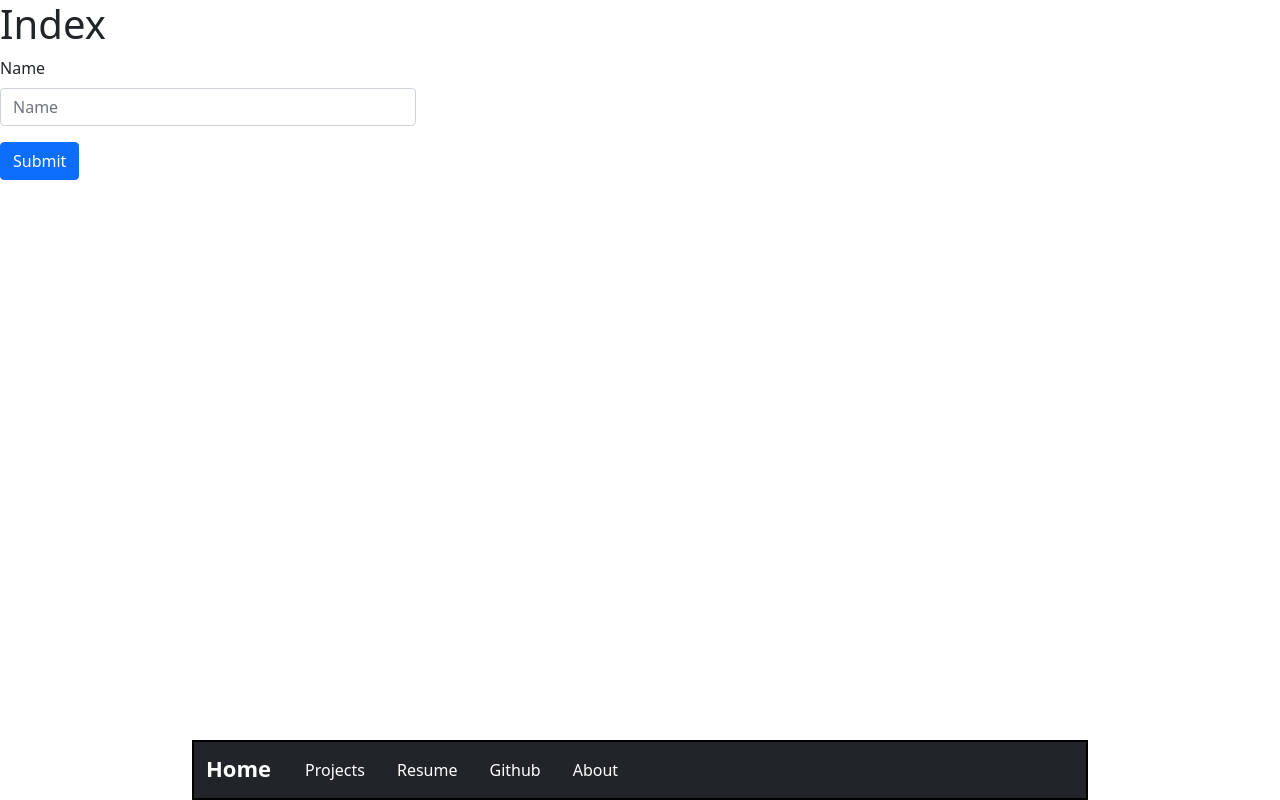
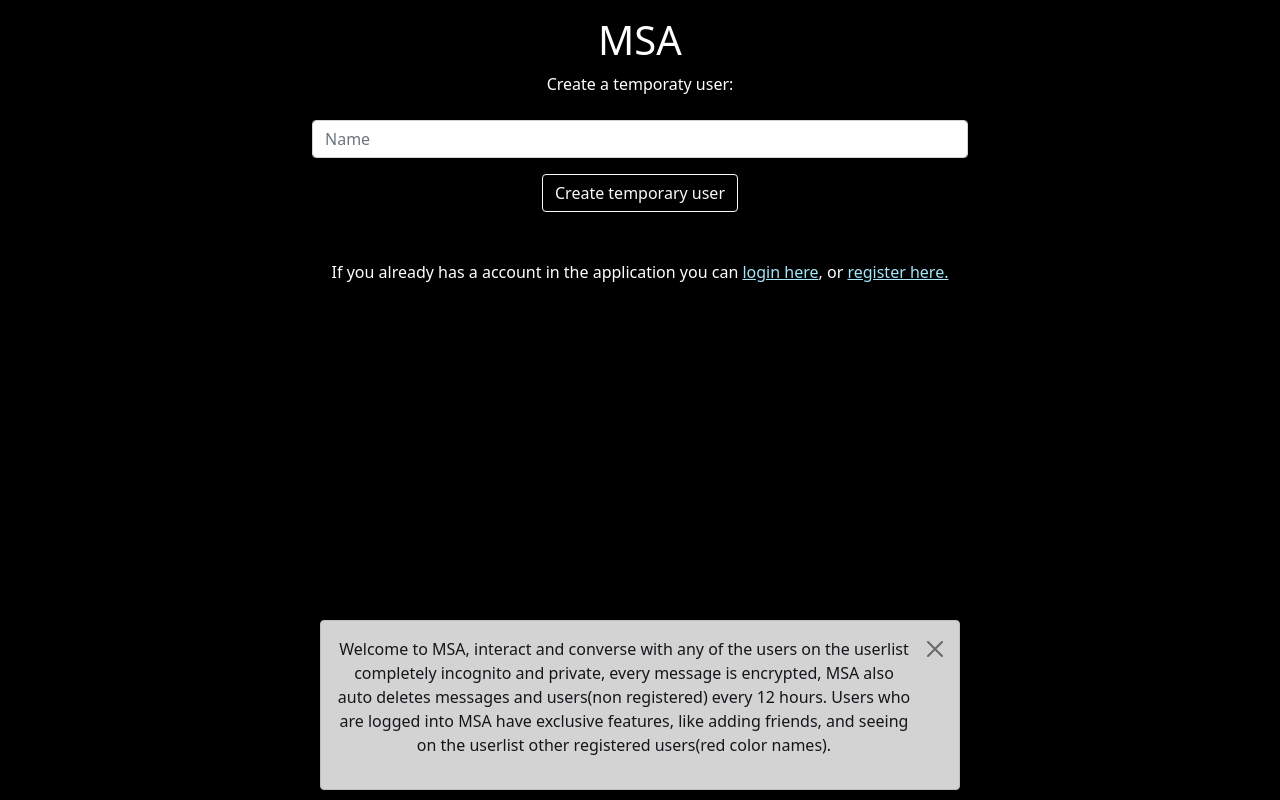
Before and after one commit to HinacioSant/Portfolio, a Django app: page /msa in a window 1280 px wide. Run offline with Django 3.2, Linux system fonts and the light colour scheme; some libraries are stand-ins or nearby versions.

Commit message:
Kinda finished MSA check late.

```diff
--- a/TDV/urls.py
+++ b/TDV/urls.py
@@ -1,5 +1,4 @@
 from django.urls import path
-from django.conf.urls import url
 from . import views
 
 urlpatterns = [
--- a/TG2A/urls.py
+++ b/TG2A/urls.py
@@ -1,5 +1,4 @@
 from django.urls import path
-from django.conf.urls import url
 from . import views
 
 urlpatterns = [
--- a/login/urls.py
+++ b/login/urls.py
@@ -1,5 +1,5 @@
-from django.urls import path
-from django.conf.urls import url, include
+from django.urls import path, re_path
+from django.conf.urls import include
 from django.contrib.auth import views as auth_views
 
 from . import views
@@ -10,7 +10,7 @@ urlpatterns = [
     path("register", views.register, name="register"),
     path("logout", views.logout, name="logout"),
     path("password_change", views.password_change, name="password_change"),
-    url(r'^oauth/', include('social_django.urls', namespace='social')),
+    re_path(r'^oauth/', include('social_django.urls', namespace='social')),
 
 
     path('reset_password/', auth_views.PasswordResetView.as_view(template_name="recover/password_reset.html"), name="reset_password"),
--- a/messageapp/models.py
+++ b/messageapp/models.py
@@ -9,6 +9,8 @@ class r_request(models.Model):
     created_time = models.DateTimeField(default=timezone.now, blank=True)
     request_from = models.ForeignKey(User, on_delete=models.CASCADE, related_name="User_request_form")
     request_to = models.ForeignKey(User, on_delete=models.CASCADE, related_name="User_request_to")
+    new_messages = models.BooleanField(default=False)
+
 
     def __str__(self):
         return '{}'.format(self.room)
--- a/messageapp/templates/MSA/base.html
+++ b/messageapp/templates/MSA/base.html
@@ -3,6 +3,10 @@
 <html>
   <head>
     <title>{% block title %}{% endblock %}</title>
+    <meta name="viewport" content="width=device-width, initial-scale=1.0">
+    <meta name="description" content="chat(MSA) application, more projects at 'https://www.hinacio.com/projects'">
+
+
     <link href="https://cdn.jsdelivr.net/npm/bootstrap@5.1.0/dist/css/bootstrap.min.css" rel="stylesheet" integrity="sha384-KyZXEAg3QhqLMpG8r+8fhAXLRk2vvoC2f3B09zVXn8CA5QIVfZOJ3BCsw2P0p/We" crossorigin="anonymous">
     <script src="https://cdn.jsdelivr.net/npm/bootstrap@5.1.0/dist/js/bootstrap.bundle.min.js" integrity="sha384-U1DAWAznBHeqEIlVSCgzq+c9gqGAJn5c/t99JyeKa9xxaYpSvHU5awsuZVVFIhvj" crossorigin="anonymous"></script>
     <link rel="stylesheet" href="https://cdn.jsdelivr.net/npm/bootstrap-icons@1.5.0/font/bootstrap-icons.css">
--- a/messageapp/templates/MSA/msaindex.html
+++ b/messageapp/templates/MSA/msaindex.html
@@ -1,20 +1,32 @@
-{% extends "PTs/layout.html" %}
+{% extends "MSA/base.html" %}
 
 {% block title %}MSA{% endblock %}
 
 {% block content %}
+<div class="text_center" id="index_style">
 
-<h1>Index</h1>
+<h1>MSA</h1>
 
 <form action="/msa" name="InputName" id="InputName" method="post" class="row g-3">
   {% csrf_token %}
-    <div class="col-md-4">
-      <label for="iname" class="form-label">Name</label>
+      <label for="iname" class="form-label">Create a temporaty user:</label>
       <input type="text" class="form-control" placeholder="Name" id="username" aria-describedby="inputGroupPrepend" name="username" required>
       <input type="hidden" name="status" id="status" value="False">
-    </div>
-    <div class="col-12">
-      <button class="btn btn-primary" type="submit">Submit</button>
-    </div>
+
+      <div class="col-12">
+        <button class="btn btn-outline-light " type="submit">Create temporary user</button>
+      </div>
 </form>
+<br>
+<br>
+<p>If you already has a account in the application you can <a href="/login">login here</a>, or <a href="/register">register here.</a></p>
+
+<div class="alert alert-dark alert-dismissible fade show" role="alert">
+  <p>Welcome to MSA, interact and converse with any of the users on the userlist completely incognito and private, every message is encrypted, MSA also auto deletes messages and users(non registered) every 12 hours.
+  Users who are logged into MSA have exclusive features, like adding friends, and seeing on the userlist other registered users(red color names).</p>
+  <button type="button" class="btn-close" data-bs-dismiss="alert" aria-label="Close"></button>
+</div>
+</div>
+
+
 {% endblock %}
--- a/messageapp/urls.py
+++ b/messageapp/urls.py
@@ -1,5 +1,4 @@
 from django.urls import path
-from django.conf.urls import url
 from . import views
 from .tasks import scheduler
 
@@ -9,7 +8,8 @@ urlpatterns = [
     path("messages/<id1>/<id2>", views.messages, name="messages"),
     path("chat/<id1>/<id2>", views.chat, name="chat"),
     path("room_request", views.room_request, name="room_request"),
-    path("check/<new_check>/", views.check, name="check")
+    path("check/<new_check>/", views.check, name="check"),
+    path("msa/friend", views.friend, name="friend"),
 
 
 ]
--- a/messageapp/views.py
+++ b/messageapp/views.py
@@ -1,7 +1,7 @@
 from django.shortcuts import render, redirect
 from django.contrib.auth.models import User
 from django.core.exceptions import ObjectDoesNotExist
-from django.http import JsonResponse
+from django.http import JsonResponse, HttpResponse
 from login.user_management import user_m
 from .chat_management import chat_m, rooms_r, error_check
 from .models import Msa, r_request, Friend
@@ -10,7 +10,7 @@ from .encryption_util import decrypt
 # Create your views here.
 
 def msaindex(request): # MSA index page
-    response = error_check(request=request, error="403")
+    response = error_check(request=request, error="403") # Error handler at chat_management.py
 
     if response == "redirect":
         return redirect('msa_menu')
@@ -32,34 +32,24 @@ def msaindex(request): # MSA index page
 
 
 def msa_menu(request): # User/Overall menu
-    response = error_check(request=request, error="401")
+    response = error_check(request=request, error="401") # Error handler at chat_management.py
 
 
     if response == "redirect":
         return redirect('msa')
 
+    # Querying the users for the tables in Msa Menu.
+
+    # Friend list
     friendlist = Friend.objects.filter(user=response)
+    # Temporary users list
     userlist =  User.objects.filter(is_active=False).exclude(Friend_friendlist__in=friendlist) # list of temporary users that you can chat with.
+    # Resgister users list
     userlist2 =  User.objects.filter(is_active=True).exclude(Friend_friendlist__in=friendlist) # list of non-temporary users that you can chat with.
 
 
-    if request.method == "POST":
-        if request.POST["action"] == "unfriend":
-            response2 = chat_m(data=request.POST["friend_id"]).delete_friend()
-
-            if response2 == "Invalid Object":
-                return redirect(msa_menu)
-        else:
-            user = response # If no error is found error_check return the User object.
-            user2 = request.POST["user2_id"]
-            data = {"user": user, "user2": user2}
-
-            response2 = chat_m(data=data).add_friend()
-            if response2 == "Invalid User" or response2 == "object already exists":
-                return redirect(msa_menu)
-
     context = {
-        "user1": response,
+        "user1": response, # If no error occours return the user object as a response
         "list": userlist,
         "friendlist": friendlist,
         "list2": userlist2,
@@ -68,7 +58,7 @@ def msa_menu(request): # User/Overall menu
     return render(request, "MSA/msa_menu.html",context) # Render template
 
 def chat(request, id1, id2): # Chat page (id variable to room creation)
-    response = error_check(id1=id1, id2=id2, request=request, error="423")
+    response = error_check(id1=id1, id2=id2, request=request, error="423") # Error handler at chat_management.py
 
     if response == "redirect_msa":
         return redirect('msa')
@@ -77,15 +67,15 @@ def chat(request, id1, id2): # Chat page (id variable to room creation)
         return redirect('msa_menu')
 
     else:
-        user = response['user']
-        user2 = response['user2']
+        user = response['user']  # Return users if no error occours
+        user2 = response['user2']  # Return users if no error occours
 
         room = id1+id2 # Variable added to easier use
         response = rooms_r(room=room, id1=id1, id2=id2).rooms() # (Room creation) Class outside views, check chat_management.py for more info.
 
-        if response == "room already exists":
-            room2 = id2+id1
-            return render(request, "MSA/chat.html", {"id1": id2, "id2": id1, "name": user.username, "user2":user2,"room": room2,})
+        if response == "room already exists": # If the room was created by the other user
+            room2 = id2+id1                   # render the template a little different .
+            return render(request, "MSA/chat.html", {"id1": id2, "id2": id1, "user": user, "user2":user2,"room": room2,})
 
     context ={
         "id1":id1,
@@ -99,7 +89,7 @@ def chat(request, id1, id2): # Chat page (id variable to room creation)
 
 
 def messages(request, id1, id2): # Message page(add/query and deploy of messages)(Variables to query)
-    response = error_check(id1=id1, id2=id2, request=request, error="423")
+    response = error_check(id1=id1, id2=id2, request=request, error="423") # Error handler at chat_management.py
 
     if response == "redirect_msa":
         return redirect('msa')
@@ -114,71 +104,79 @@ def messages(request, id1, id2): # Message page(add/query and deploy of messages
         user = User.objects.get(username=request.session['name'])
 
         data = Msa.objects.filter(room = room) # Messages query
+        # Query not seen messages
         seen_msgs = Msa.objects.filter(room = room, seen=False).exclude(user=user)
 
-        seen_msgs.update(seen=True)
+        # Query the room object(can't be sliced for the update)
+        room_nw = r_request.objects.filter(room=room_r)
 
-        messages_dict = {"messages":[]}
+
+        if seen_msgs : # If there a check for new messages it sets the
+                    # field new_messages in r_request to false and mark every message as seen.( the check only happens with the chat open)
+            seen_msgs.update(seen=True)
+
+            room_nw.update(new_messages=False)
+
+        # More efficient this way than using List() and more freedom.
+        messages_dict = {"messages":[]} # Set the messages in a dictionary to return as a JsonResponse.
         for a in data:                                               # Decrypt content before showing the message to the user. Check(encryption_ultil.py for more info)
             messages_dict['messages'].append({"user": a.user.username, "content": decrypt(a.content), "time": a.created_time.strftime("%H:%M:%S")})
 
     if request.method == "POST": # New message
-        chat_m(data=request.POST).msg(room=room) # (Message creation) Class outside views, check chat_management.py for more info.
+        chat_m(data=request.POST).msg(room=room, nw= room_nw) # (Message creation) Class outside views, check chat_management.py for more info.
 
-    return JsonResponse(messages_dict) # Return a serialized list as a json response
+    return JsonResponse(messages_dict) # Return a json response
 
 def room_request(request): # Room query page (handle the invite to enter a room)
     try: # Checks if the user is on the database
         user = User.objects.get(username=request.session['name'])
 
-        data = r_request.objects.filter(request_to=user.id) # Room request query
-        if not data:
-            data = r_request.objects.filter(request_from=user.id)
+        # If the user wasnt the one creating the room(Fist to start the chat), it can the saved on the database field as request_from, if the user was the creator it is saved as request_to.
+        # so query both.
+        data = r_request.objects.filter(request_to=user.id, new_messages=True) | r_request.objects.filter(request_from=user.id, new_messages=True)
 
-            requests_dict = {"requests":[]}
-            for a in data:
-                seen_msgs = Msa.objects.filter(room = a, seen=False).exclude(user=user)
-                if seen_msgs:
+        requests_dict = {"requests":[]}
+        for a in data:
+            seen_msgs = Msa.objects.filter(room = a, seen=False).exclude(user=user)
+            if seen_msgs:
+                if a.request_from == user: # handling if the user was the creator or not.
                     requests_dict['requests'].append({"request_from": a.request_to.id, "request_to": a.request_from.id, "room": a.room, "new_msgs": len(seen_msgs), "msg_from": a.request_to.username})
-
-        else:
-            requests_dict = {"requests":[]}
-            for a in data:
-                seen_msgs = Msa.objects.filter(room = a, seen=False).exclude(user=user)
-                if seen_msgs:
+                else:
                     requests_dict['requests'].append({"request_from": a.request_from.id, "request_to": a.request_to.id, "room": a.room, "new_msgs": len(seen_msgs), "msg_from": a.request_from.username})
 
     except ObjectDoesNotExist: # If not
         return redirect('msa') # Redirect
 
-    return JsonResponse(requests_dict) # Return a serialized list of the rooms that the user was invited to in json response.
+
+    return JsonResponse(requests_dict) # Return a json response.
 
 
 
-def check(request, new_check): # Page to check if there is new rooms/messages to be added to the user.
+def check(request, new_check): # Page to check if there is new rooms/messages
+                            #  to be added to the user, more efficient way the sending get requests to the messages/room_request page.
+
     user = User.objects.get(username=request.session['name'])
     response = {}
     if new_check == "room": # Room
-        try:
-            data = r_request.objects.filter(request_to=user.id)
-            if not data:
-                data = r_request.objects.filter(request_from=user.id)
+        try:    # handling if the user was the creator or not.
+            data = r_request.objects.filter(request_to=user.id, new_messages=True)
 
+            if not data:    # handling if the user was the creator or not.
+                data = r_request.objects.filter(request_from=user.id, new_messages=True)
 
-            for a in data:
-                seen_msgs = Msa.objects.filter(room = a, seen=False).exclude(user=user)
-
-                if len(seen_msgs) > 0:
-                    response = {"new_requests": "yes", "room": a.request_from.id}
-                    break
+            if data: # just returns a dictionary with a string.
+                response = {"new_requests": "yes"}
 
         except ObjectDoesNotExist:
             pass
 
-    else: # Messages
+    else: # Messages.
         try:
             room = r_request.objects.get(room=new_check)
             chat = Msa.objects.filter(room=room).latest("created_time")
+                                                # time here is just used as a unique variable
+                                                # to see if there is a discrepancy in the last message rendered.
+            # just returns a dictionary with a string.
             response = {"new_messages": "yes", "time": chat.created_time.strftime("%H:%M:%S")}
         except ObjectDoesNotExist:
             pass
@@ -186,6 +184,29 @@ def check(request, new_check): # Page to check if there is new rooms/messages to
         except ValueError:
             pass
 
+    return JsonResponse(response)
 
 
-    return JsonResponse(response)
+def friend(request): # a view just to handle add/removing friends
+                    # for better efficiecy.
+    response = error_check(request=request, error="401")  # Error handler at chat_management.py
+
+    if response == "redirect":
+        return redirect('msa')
+
+    if request.method == "POST":
+        if request.POST["action"] == "unfriend": # Unfriend action check chat_management.py for more info.
+            response2 = chat_m(data=request.POST["friend_id"]).delete_friend()
+
+            if response2 == "Invalid Object":
+                return redirect(msa_menu)
+        else:  # add friend action check chat_management.py for more info.
+            user = response # If no error is found error_check return the User object.
+            user2 = request.POST["user2_id"]
+            data = {"user": user, "user2": user2}
+
+            response2 = chat_m(data=data).add_friend()
+            if response2 == "Invalid User" or response2 == "object already exists":
+                return redirect(msa_menu)
+
+    return HttpResponse("200") # Return a http response
--- a/static/css/MSA/styles.css
+++ b/static/css/MSA/styles.css
@@ -30,6 +30,8 @@ body {
   width: 90%;
   max-height: 80%;
   display: block;
+  z-index: 3;
+
 
 }
 
@@ -46,9 +48,11 @@ body {
   overflow: auto;
   width: 70%;
   position: fixed;
-  left: 4%;
+  left: 13%;
   bottom: 0;
   right: 25%;
+  z-index: 3;
+
 
 }
 
@@ -112,11 +116,72 @@ body {
 
 
 .p_new{
-  font-size: 16px ;
+  font-size: 12px;
   color:gray;
-  float:left;
+  margin: 5px;
+  padding: 5px;
+  border: 2px solid white;
+  background-color: black;
 }
 
+.search_div{
+  margin: auto;
+  width: 50%;
+  position:fixed;
+  left:0;
+  right:0;
+  top:30%;
+  z-index: 1;
+}
+
+.text_center{
+  text-align: center;
+  position:fixed;
+  left:0;
+  right:0;
+  margin:auto;
+  top:2%;
+}
+
+.alert-dark{
+  position: fixed;
+  bottom: 10px;
+  width: 50%;
+  overflow-wrap: break-word;
+  left:0;
+  right:0;
+  margin:auto;
+
+}
+
+.blur {
+  width:100%;
+  height:100%;
+  pointer-events: none;
+  background-size:cover;
+  -webkit-filter: blur(2px);
+  -moz-filter: blur(2px);
+  -ms-filter: blur(2px);
+  -o-filter: blur(2px);
+  filter: blur(2px);
+  }
+
+.button_not{
+
+}
+
+
+#background_msa_image {
+  position:fixed;
+  top:0;
+  z-index: 0;
+  overflow: hidden;
+  background: url(/static/background/background-msa.png);
+  background-repeat: no-repeat;
+  background-size: auto;
+  background-position: right;
+
+}
 
 #userlist{
   position:absolute;
@@ -124,9 +189,9 @@ body {
   right:0;
   top:0;
   margin: 5px;
-  max-height: 65%;
+  max-height: 98%;
   overflow: auto;
-
+  z-index: 9;
 }
 
 #userlist th, tr{
@@ -137,16 +202,21 @@ body {
 #friendlist {
   position:absolute;
   width:20%;
-  right:0;
-  bottom:0;
+  left:0;
+  top:0;
   margin: 5px;
-  max-height: 30%;
+  max-height: 98%;
   overflow: auto;
-
+  z-index: 9;
 }
 
 #friendlist th, tr{
   text-align:center;
+}
+
+
+#table2 {
+  color: #6e7c97;
 }
 
 #style_user_t{
@@ -178,3 +248,63 @@ body {
   float:right;
 
 }
+
+#rooms{
+  display: none;
+  width: auto;
+  height: auto;
+}
+
+#rooms h4{
+  color:red;
+  font-size: 15px;
+}
+
+#number_notifications{
+  float:right;
+  color:red;
+  font-size:10px;
+  font-weight:bold
+}
+
+#index_style{
+  width: 50% ;
+}
+
+#index_style a{
+  color: #a5e6f9;
+}
+
+#index_style a:hover{
+  color: #52b6d3;
+}
+
+@media screen and (max-width: 968px) {
+  .alert-dark {font-size: 10px; width: 90%;}
+  .text_center {font-size: 10px !important;}
+  #index_style {width: 90%;}
+  #font_h{font-size: 15px;}
+
+}
+
+@media screen and (max-width: 768px){
+}
+
+
+
+/* width */
+::-webkit-scrollbar {
+  width: 5px;
+}
+
+/* Track */
+::-webkit-scrollbar-track {
+  box-shadow: inset 0 0 5px #80808000;
+  border-radius: 10px;
+}
+
+/* Handle */
+::-webkit-scrollbar-thumb {
+  background: #80808000;
+  border-radius: 10px;
+}
--- a/static/style.css
+++ b/static/style.css
@@ -165,7 +165,7 @@ body {
 }
 
 #title_n {
-    text-align:center;
+  text-align:center;
 }
 
 #bottom_p {
```
Also changed, not shown: messageapp/chat_management.py (+5 -3 lines), messageapp/templates/MSA/chat.html (+9 -3 lines), messageapp/templates/MSA/msa_menu.html (+47 -16 lines), requirements.txt (+7 -6 lines), static/js/MSA/msa_menu.js (+62 -10 lines), README.md, db.sqlite3, messageapp/migrations/0048_r_request_new_messages.py (added), 1 other file.
